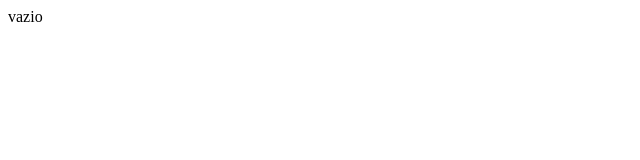
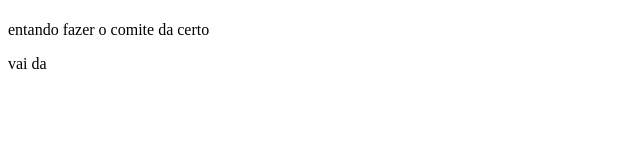
Before and after one commit to vinicius1703/HTML-01, a plain HTML site: page ex009/index.html in a window 1280 px wide. Shown: the whole page, without its empty margins (0-640 px from the left). Drawn offline with Linux system fonts and the light colour scheme.

Commit message:
Update index.html

```diff
--- a/ex009/index.html
+++ b/ex009/index.html
@@ -1,12 +1,11 @@
 <!DOCTYPE html>
-<html lang="en">
+<html lang="pt-br">
 <head>
     <meta charset="UTF-8">
     <meta name="viewport" content="width=device-width, initial-scale=1.0">
     <title>Document</title>
-</head>
-<body>
-    vazio
+</head><h1></h1>entando fazer o comite da certo
+<p>vai da </p>
 
 </body>
 </html>
```
